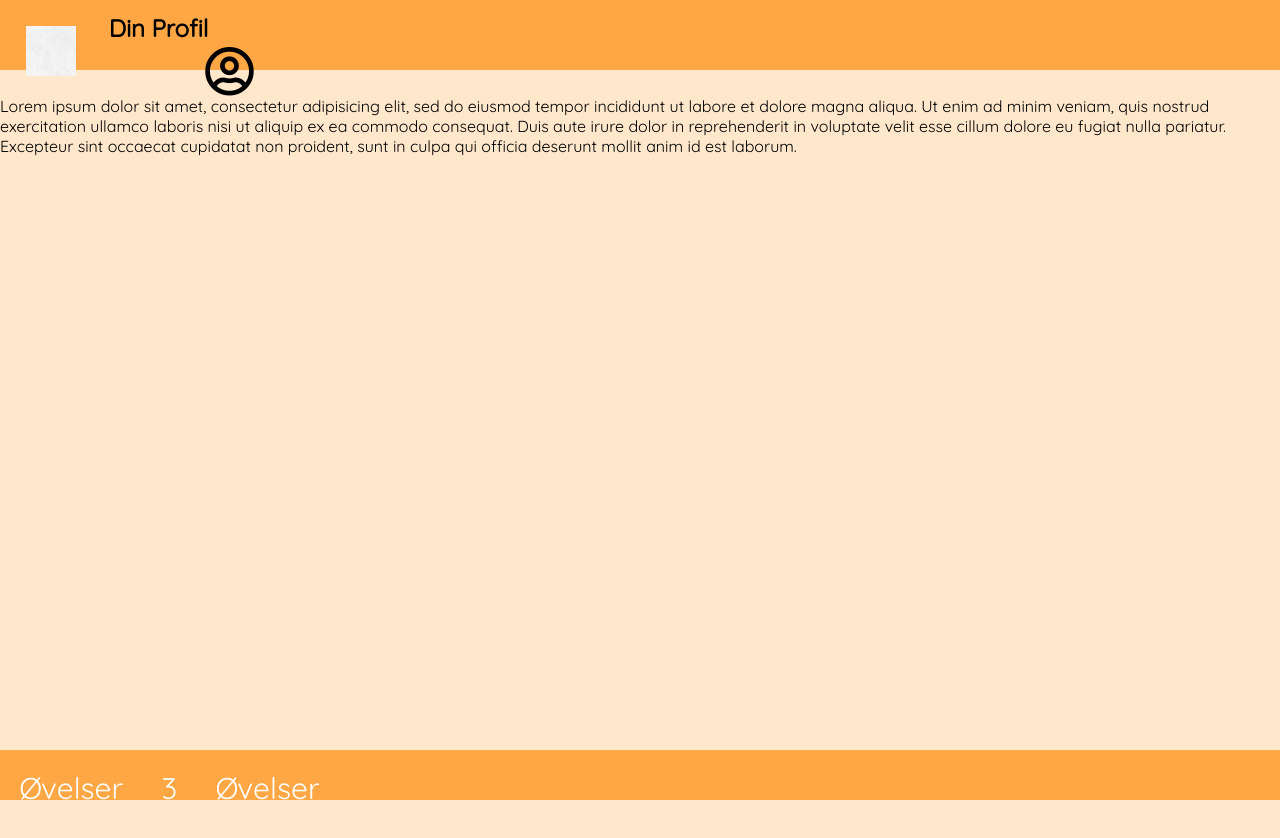
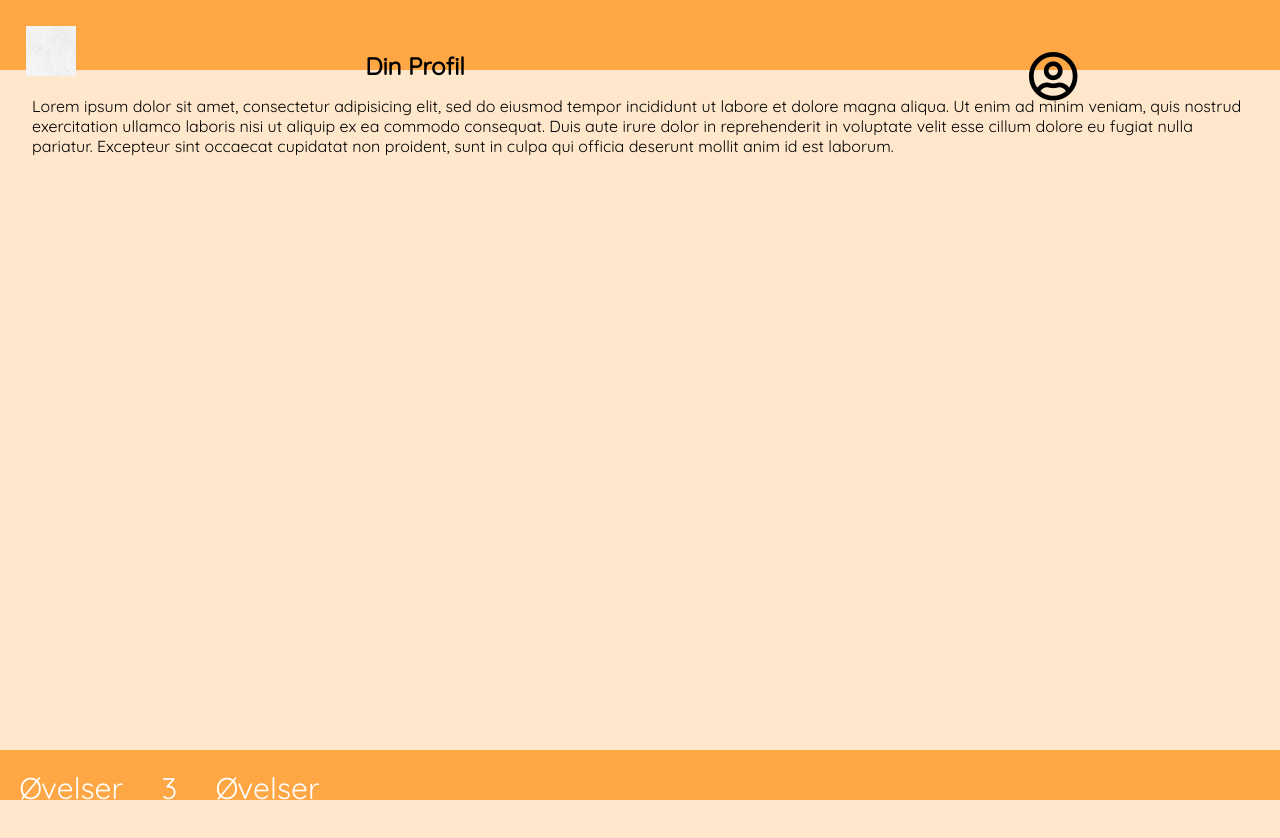
Before and after one commit to HrAagesen/3.semester-tem1-Medsprogetp-arbejde, a plain HTML site: page index.html in a window 1280 px wide. Drawn offline with nearby package versions, Linux system fonts and the light colour scheme; a script that the page names is missing.

Commit message:
lidt ret

```diff
--- a/css/style.css
+++ b/css/style.css
@@ -22,13 +22,16 @@ body header img {
 }
 body header div {
   display: inline-block;
+  width: 78%;
+  height: 70px;
 }
 body header div h2 {
   float: left;
-  margin: 2%;
+  margin-left: 26%;
 }
 body header div i {
   float: right;
+  margin: 2%;
 }
 body header div i.fa-user-circle {
   width: 55px;
@@ -41,6 +44,10 @@ body main {
   height: 1000px;
   clear: both;
   background-color: #FFE7CC;
+}
+body main div {
+  width: 95%;
+  margin: auto;
 }
 body nav {
   display: block;
--- a/index.html
+++ b/index.html
@@ -22,8 +22,10 @@
     </header>
 
     <main>
-<p>Lorem ipsum dolor sit amet, consectetur adipisicing elit, sed do eiusmod tempor incididunt ut labore et dolore magna aliqua. Ut enim ad minim veniam, quis nostrud exercitation ullamco laboris nisi ut aliquip ex ea commodo consequat. Duis aute irure dolor in reprehenderit in voluptate velit esse cillum dolore eu fugiat nulla pariatur. Excepteur sint occaecat cupidatat non proident, sunt in culpa qui officia deserunt mollit anim id est laborum.</p>
+      <div class="indholdwrap">
 
+        <p>Lorem ipsum dolor sit amet, consectetur adipisicing elit, sed do eiusmod tempor incididunt ut labore et dolore magna aliqua. Ut enim ad minim veniam, quis nostrud exercitation ullamco laboris nisi ut aliquip ex ea commodo consequat. Duis aute irure dolor in reprehenderit in voluptate velit esse cillum dolore eu fugiat nulla pariatur. Excepteur sint occaecat cupidatat non proident, sunt in culpa qui officia deserunt mollit anim id est laborum.</p>
+      </div>
     </main>
 
     <nav>
--- a/sass/sass.scss
+++ b/sass/sass.scss
@@ -23,17 +23,21 @@ header{
 
   div{
     display: inline-block;
+    width: 78%;
+    height: 70px;
 
   h2{
     //width: 30%;
-   float: left;
-    margin: 2%;
+    float: left;
+  //  margin: 2%;
+    margin-left: 26%;
 
   }
 
   i{
     //width: 20%;
    float: right;
+   margin: 2%;
 
     &.fa-user-circle{
       width: 55px;
@@ -51,6 +55,11 @@ main{
   height: 1000px;
   clear: both;
   background-color: #FFE7CC;
+
+  div{
+    width: 95%;
+    margin: auto;
+  }
 }
 
 nav{
```
Also changed, not shown: css/sass.css.
